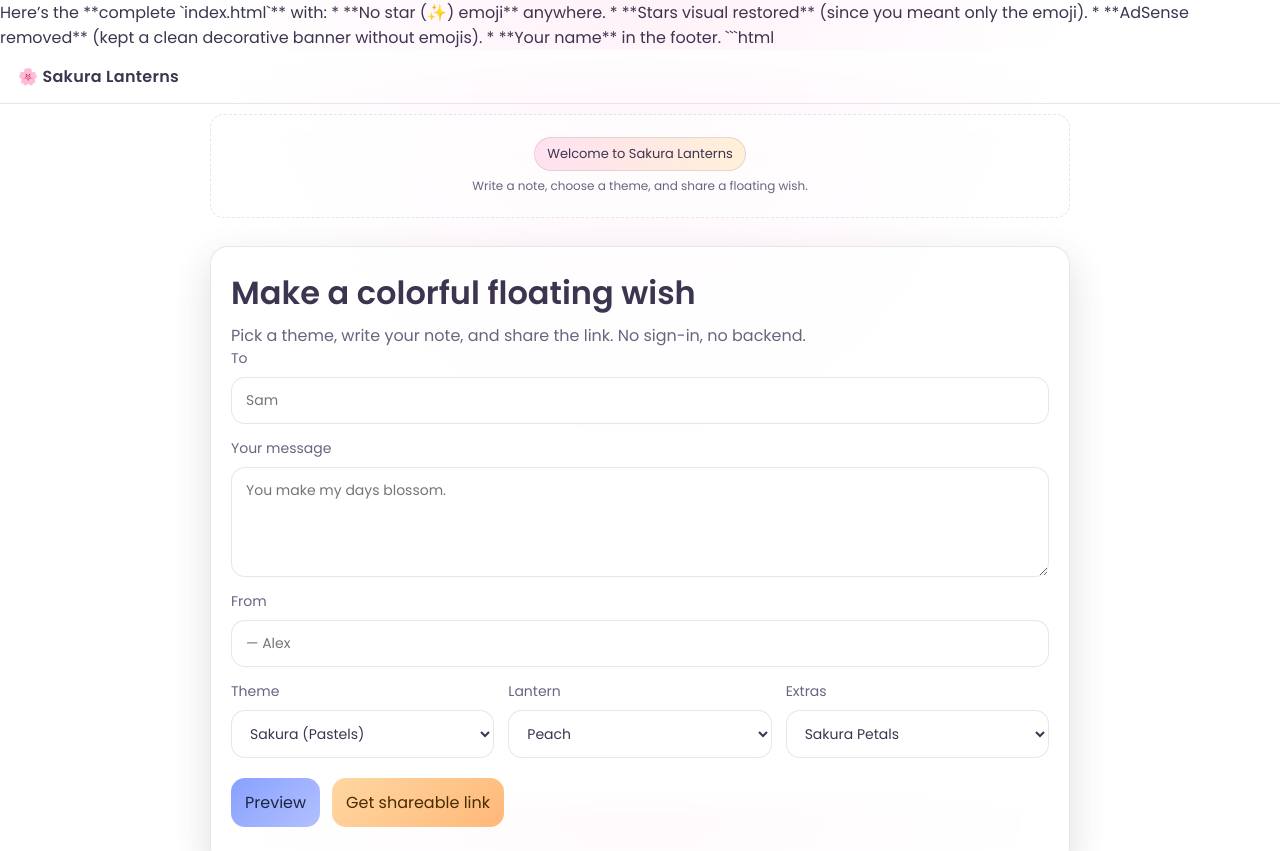
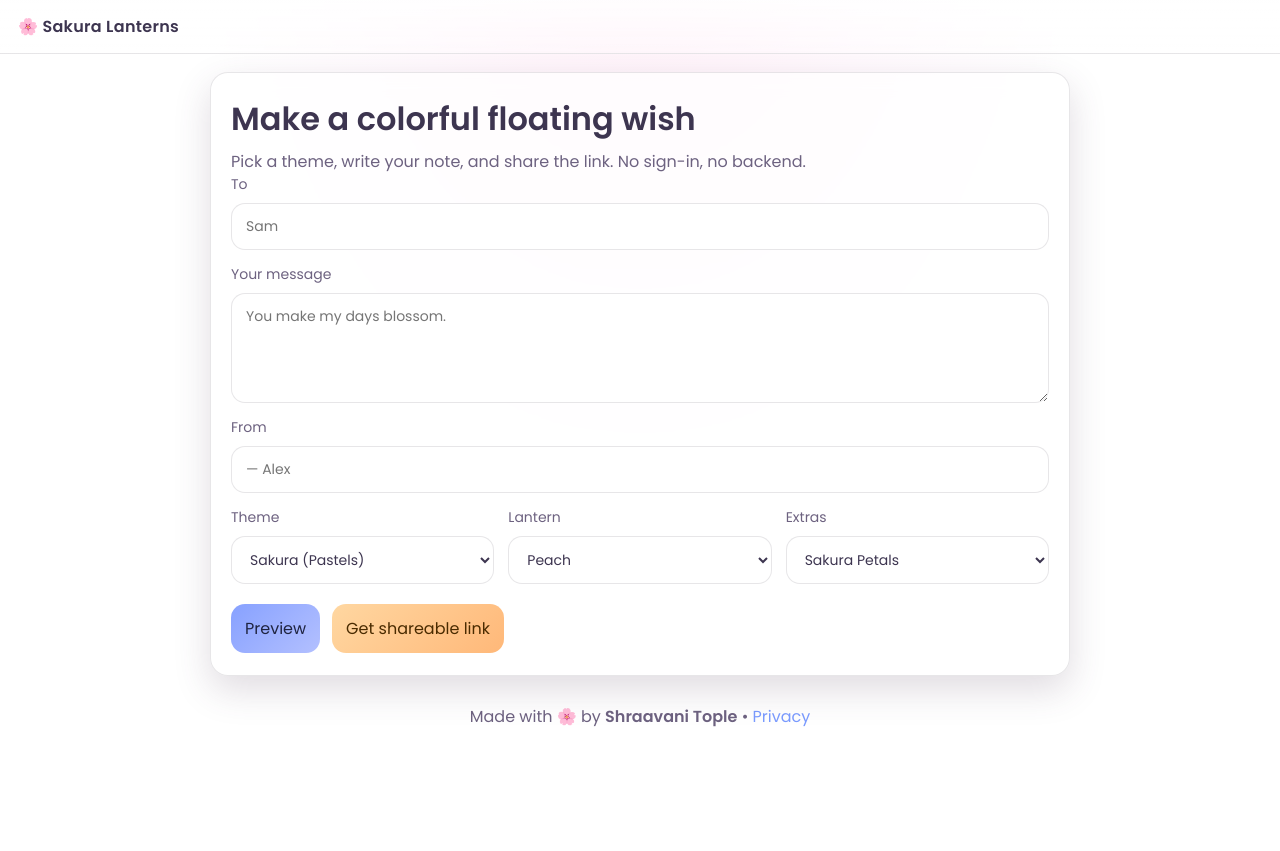
Before and after one commit to ShraavaniTople/sakura-lanterns, a plain HTML site: page index.html in a window 1280 px wide. Shown: the top 851 px of the page. After the commit the page ends 800 px from the top, so only its background shows below. Drawn offline with Linux system fonts and the light colour scheme.

Commit message:
Remove ad block and ad styles; tighten spacing

````diff
--- a/index.html
+++ b/index.html
@@ -1,11 +1,3 @@
-Here’s the **complete `index.html`** with:
-
-* **No star (✨) emoji** anywhere.
-* **Stars visual restored** (since you meant only the emoji).
-* **AdSense removed** (kept a clean decorative banner without emojis).
-* **Your name** in the footer.
-
-```html
 <!DOCTYPE html>
 <html lang="en">
 <head>
@@ -27,14 +19,6 @@ Here’s the **complete `index.html`** with:
       <div class="brand">🌸 Sakura&nbsp;Lanterns</div>
       <button id="createBtn" class="ghost small hidden">Create your own</button>
     </header>
-
-    <!-- Decorative banner (no ads, no emojis) -->
-    <div class="ad-frame" aria-label="Announcement">
-      <div class="ad-placeholder">
-        <div class="ad-pill">Welcome to Sakura Lanterns</div>
-        <div class="ad-sub">Write a note, choose a theme, and share a floating wish.</div>
-      </div>
-    </div>
 
     <main id="composer" class="card glass">
       <h1>Make a colorful floating wish</h1>
@@ -88,7 +72,6 @@ Here’s the **complete `index.html`** with:
 
     <section id="stage" class="stage hidden" aria-live="polite">
       <div id="sky" class="sky theme-sakura">
-        <!-- layers for parallax -->
         <div class="sky-grad"></div>
         <div class="sky-stars"></div>
         <div class="sky-glow"></div>
@@ -111,4 +94,3 @@ Here’s the **complete `index.html`** with:
   <script src="app.js"></script>
 </body>
 </html>
-```
--- a/style.css
+++ b/style.css
@@ -1,4 +1,4 @@
-/* ——— Sakura Lanterns: Colorful upgrade ——— */
+/* ——— Sakura Lanterns: Colorful, clean ——— */
 :root{
     --text: #3d3550;
     --muted: #6d6280;
@@ -31,8 +31,9 @@
   }
   .brand{ font-weight:600; letter-spacing:.3px }
 
+  /* tightened spacing (margin reduced since banner removed) */
   .card{
-    width:min(860px, 92vw); margin:28px auto; padding:22px 20px;
+    width:min(860px, 92vw); margin:18px auto; padding:22px 20px;
     background:var(--card); border:1px solid var(--border); border-radius:18px;
     box-shadow:var(--shadow);
   }
@@ -58,20 +59,6 @@
   .actions{ display:flex; gap:12px; margin-top:6px }
   .actions.center{ justify-content:center }
   .right{ text-align:right }
-
-  /* ——— Ad area ——— */
-  .ad-frame{
-    width:min(860px,92vw); margin:10px auto 0; padding:10px;
-    background:linear-gradient(180deg, rgba(255,255,255,.7), rgba(255,255,255,.5));
-    border:1px dashed var(--border); border-radius:14px
-  }
-  .ad-placeholder{ text-align:center; padding:12px 10px }
-  .ad-pill{
-    display:inline-block; padding:6px 12px; border-radius:999px;
-    background:linear-gradient(90deg,#ffe1f0,#fff0d8);
-    border:1px solid var(--border); font-size:13px
-  }
-  .ad-sub{ color:var(--muted); font-size:12px; margin-top:6px }
 
   /* ——— Stage / animated sky ——— */
   .stage{
@@ -141,7 +128,7 @@
   .lantern.lilac{ background: linear-gradient(#e6d8ff, #c3a5ff) }
   .lantern.pearl{ background: linear-gradient(#ffffff, #f0f4ff) }
 
-  /* ——— Particles (petals/stars/sparks) with parallax ——— */
+  /* ——— Particles ——— */
   .particle{
     position:absolute; opacity:.9; will-change: transform, opacity;
     animation: floatUp var(--p-dur) linear forwards;
@@ -164,7 +151,7 @@
   .message-card p{ font-size:18px; margin:6px 0 }
   .tofrom{ color:var(--muted); font-size:14px }
 
-  /* ——— Themes (extra colorful) ——— */
+  /* ——— Themes ——— */
   .theme-sakura .sky-grad{
     background: radial-gradient(900px 520px at 50% 100%, #ffe6f2 0%, #ffdff4 40%, #f2f0ff 72%, #f7fbff 100%);
   }
````
